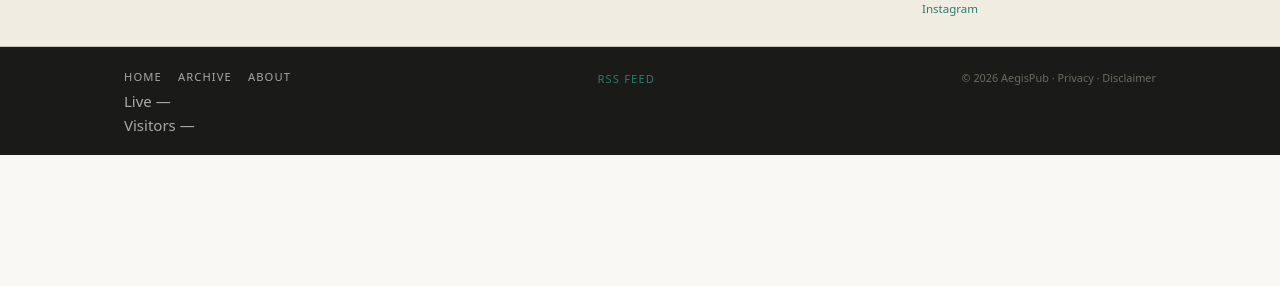
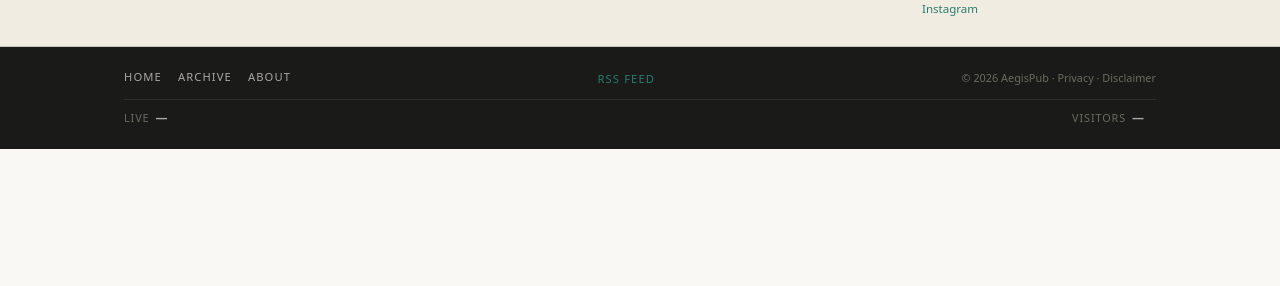
Before and after one commit to Aegispub/aegispub, a Jekyll site: the page built from index.md, in a window 1280 px wide. Shown: the part 1061-1347 px from the top of the page. Built offline with Jekyll 4.4.1, drawn with Linux system fonts in a browser that asks for light colours.

Commit message:
Update main.css

```diff
--- a/assets/css/main.css
+++ b/assets/css/main.css
@@ -886,11 +886,58 @@ img { max-width: 100%; height: auto; display: block; }
   .footer__nav { flex-wrap: wrap; gap: 12px; }
 }
 
-/* Visitor counter */
-.footer__visitors {
+/* ----------------------------------------------------------
+   Footer stats bar — visitor counter + live tracker
+   ---------------------------------------------------------- */
+.footer__stats {
+  display: flex;
+  align-items: flex-start;
+  justify-content: space-between;
+  gap: 16px;
+  margin-top: 10px;
+  padding-top: 8px;
+  border-top: 1px solid #2E2E2B;
+  flex-wrap: wrap;
+}
+
+.footer__stat {
+  display: flex;
+  flex-direction: column;
+  align-items: flex-start;
+  gap: 4px;
+  max-width: 48%;
+}
+
+.footer__stat-top {
+  display: flex;
+  align-items: center;
+  gap: 6px;
+}
+
+.footer__stat-label {
   font-size: 0.68rem;
-  color: var(--c-muted);
-  margin-top: 6px;
-  padding-top: 6px;
-  border-top: 1px solid #2E2E2B;
+  color: #6B6B60;
+  text-transform: uppercase;
+  letter-spacing: 0.08em;
 }
+
+.footer__stat-value {
+  font-size: 0.75rem;
+  color: #AAA8A4;
+  font-weight: 600;
+  min-width: 24px;
+}
+
+.footer__stat-flags {
+  font-size: 0.85rem;
+  letter-spacing: 2px;
+  line-height: 1.6;
+  max-width: 480px;
+  word-break: break-all;
+}
+
+@media (max-width: 768px) {
+  .footer__stats   { justify-content: flex-start; gap: 20px; }
+  .footer__stat    { max-width: 100%; }
+  .footer__stat-flags { max-width: 100%; letter-spacing: 1px; }
+}
```
